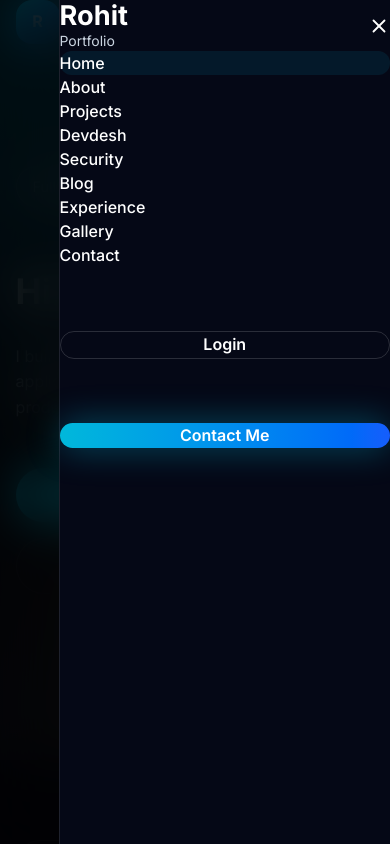
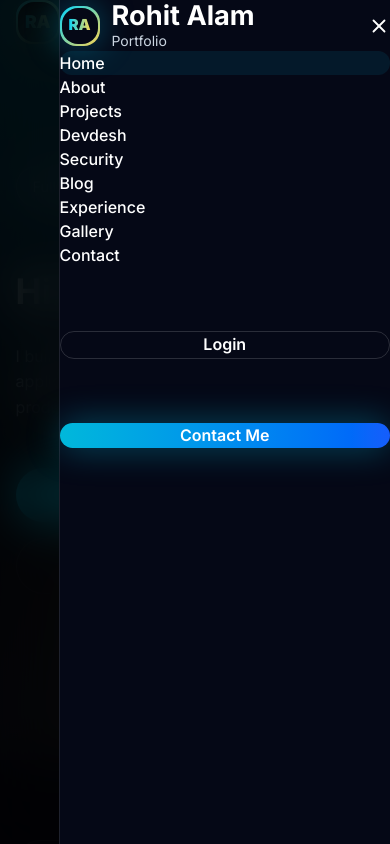
Before and after one commit to htmlxzr-ops/rohit-portfolio, a Next.js app: page / in a window 390 px wide. Both pictures are taken after a click on the button "Open Menu". Shown: the top 844 px of the page. Built offline with nearby package versions, Linux system fonts and the light colour scheme; no server answers; the database is empty.

Commit message:
Add polished RA monogram logo to Navbar and mobile menu

```diff
--- a/src/components/navbar/MobileMenu.tsx
+++ b/src/components/navbar/MobileMenu.tsx
@@ -55,14 +55,32 @@ export default function MobileMenu() {
               className="absolute right-0 top-0 h-full w-[85%] max-w-sm border-l border-white/10 bg-[#050816] p-6"
             >
               <div className="mb-10 flex items-center justify-between">
-                <div>
-                  <h2 className="text-xl font-bold text-white">
-                    Rohit
-                  </h2>
+                <div className="flex items-center gap-3">
+                  <div
+                    className="flex h-10 w-10 items-center justify-center rounded-2xl shadow-glow"
+                    style={{
+                      background: "linear-gradient(135deg, #00D4FF, #FFD54F)",
+                      padding: "2px",
+                    }}
+                  >
+                    <div
+                      className="flex h-full w-full items-center justify-center rounded-2xl"
+                      style={{ background: "#050816" }}
+                    >
+                      <span className="text-gradient font-black" style={{ fontSize: "0.95rem" }}>
+                        RA
+                      </span>
+                    </div>
+                  </div>
 
-                  <p className="text-sm text-gray-400">
-                    Portfolio
-                  </p>
+                  <div>
+                    <h2 className="text-xl font-bold text-white">
+                      Rohit Alam
+                    </h2>
+                    <p className="text-sm text-gray-400">
+                      Portfolio
+                    </p>
+                  </div>
                 </div>
 
                 <button
--- a/src/components/navbar/NavLogo.tsx
+++ b/src/components/navbar/NavLogo.tsx
@@ -5,7 +5,7 @@ import { motion } from "framer-motion";
 
 export default function NavLogo() {
   return (
-    <Link href="/" aria-label="Rohit Portfolio Home">
+    <Link href="/" aria-label="Rohit Alam Portfolio Home">
       <motion.div
         whileHover={{
           scale: 1.05,
@@ -17,26 +17,36 @@ export default function NavLogo() {
       >
         <div
           className="
+            relative
             flex
             h-11
             w-11
             items-center
             justify-center
             rounded-2xl
-            bg-gradient-to-br
-            from-cyan-400
-            to-blue-600
-            font-bold
-            text-white
             shadow-glow
           "
+          style={{
+            background: "linear-gradient(135deg, #00D4FF, #FFD54F)",
+            padding: "2px",
+          }}
         >
-          R
+          <div
+            className="flex h-full w-full items-center justify-center rounded-2xl"
+            style={{ background: "#050816" }}
+          >
+            <span
+              className="text-gradient font-black"
+              style={{ fontSize: "1.1rem", letterSpacing: "-0.02em" }}
+            >
+              RA
+            </span>
+          </div>
         </div>
 
         <div className="flex flex-col leading-none">
           <span className="text-lg font-bold tracking-wide text-white">
-            Rohit
+            Rohit Alam
           </span>
 
           <span className="text-xs text-text-muted">
```
